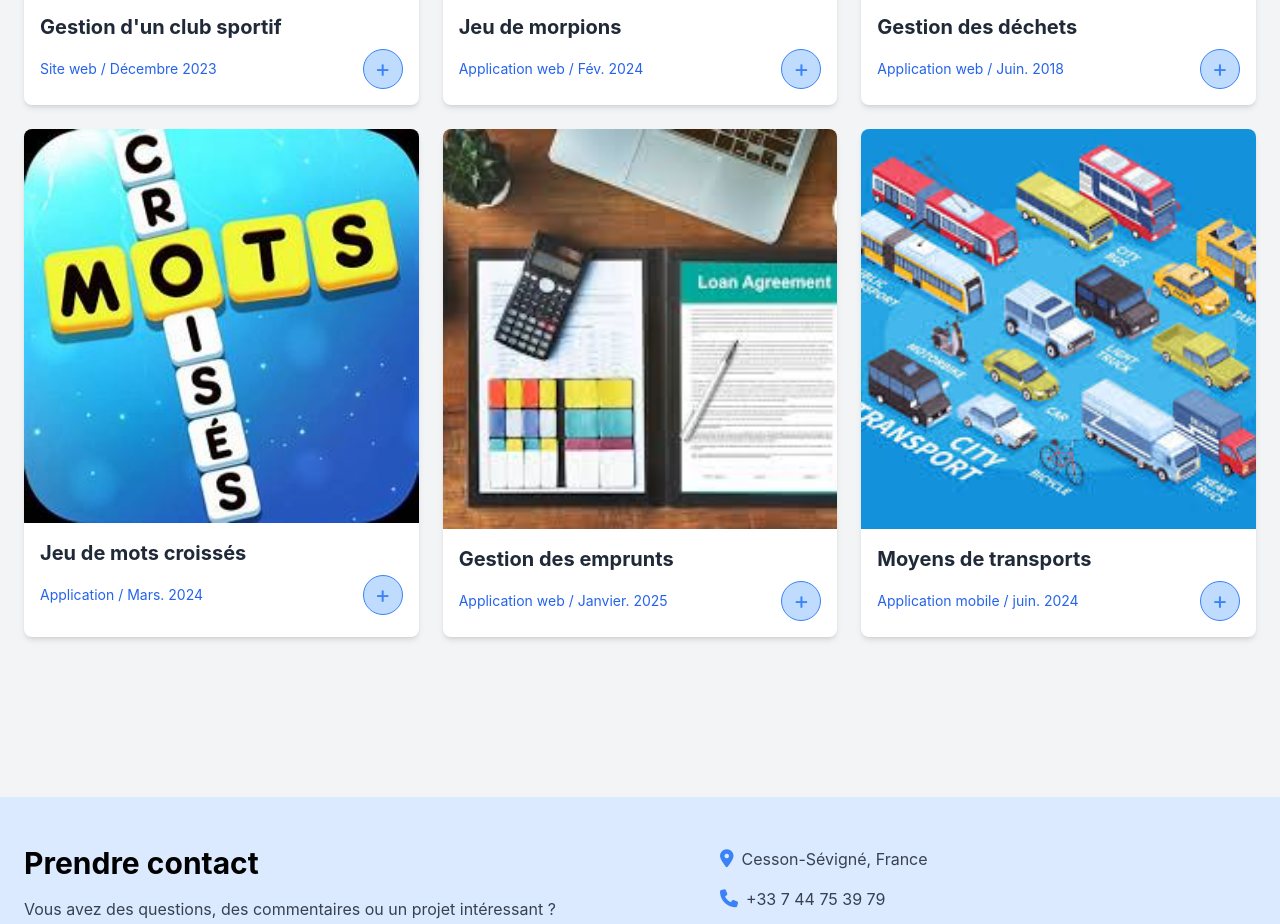
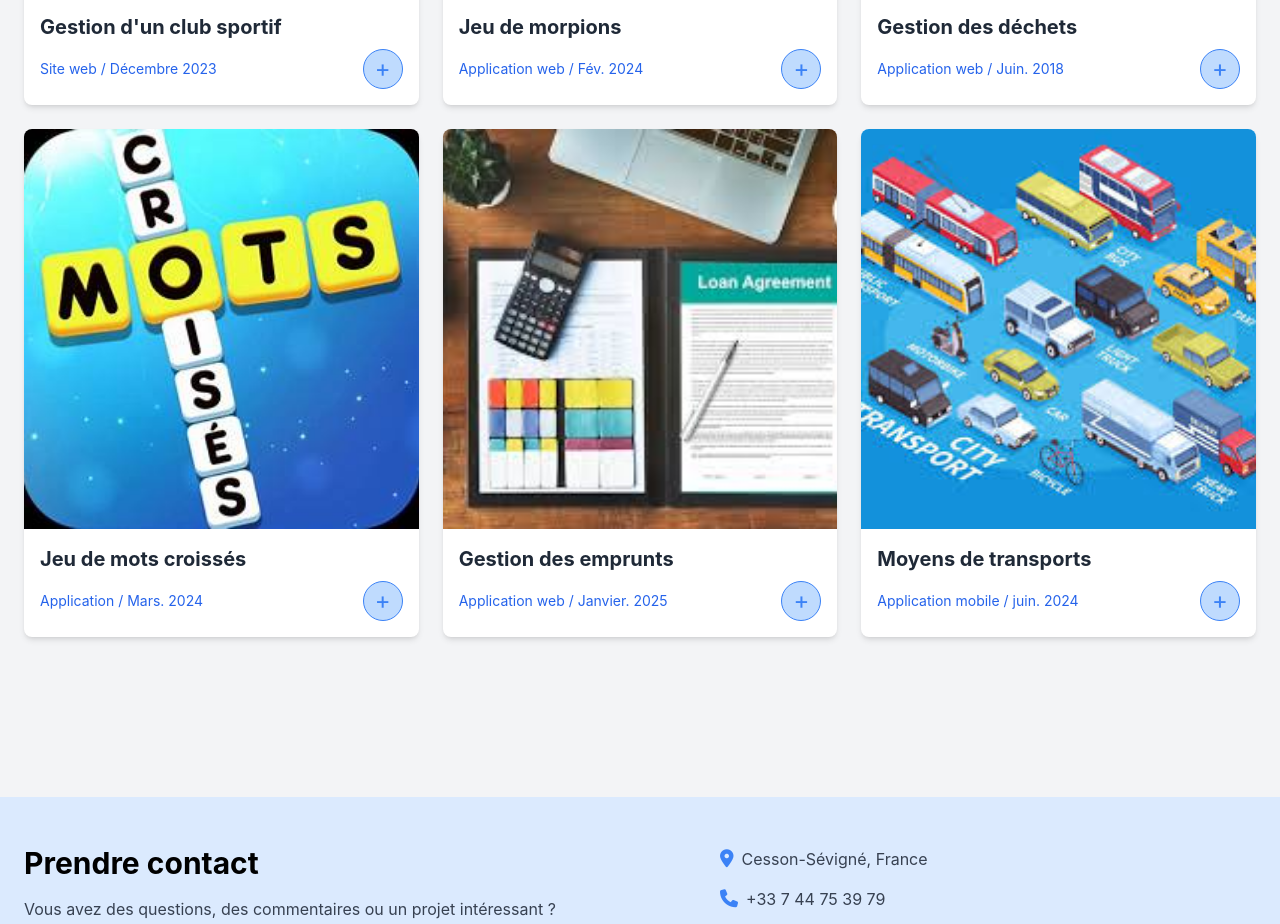
Before and after one commit to Oumou30/mon-portfolio, a React (Create React App) app: page /#/ in a window 1280 px wide. Shown: the part 2120-3044 px from the top of the page. Built offline with nearby package versions, Linux system fonts and the light colour scheme.

Commit message:
Mise en forme de l'application

```diff
--- a/src/components/Projects.jsx
+++ b/src/components/Projects.jsx
@@ -66,7 +66,7 @@ function Projects() {
               {/* Image du projet */}
               <Link to={project.link}>
                 <img src={project.image} alt={project.title} className={
-          project.id === 5 || project.id === 6
+          project.id === 4 || project.id === 5 || project.id === 6
             ? "w-full h-[400px] object-cover"
             : "w-full h-auto"
         } />
```
